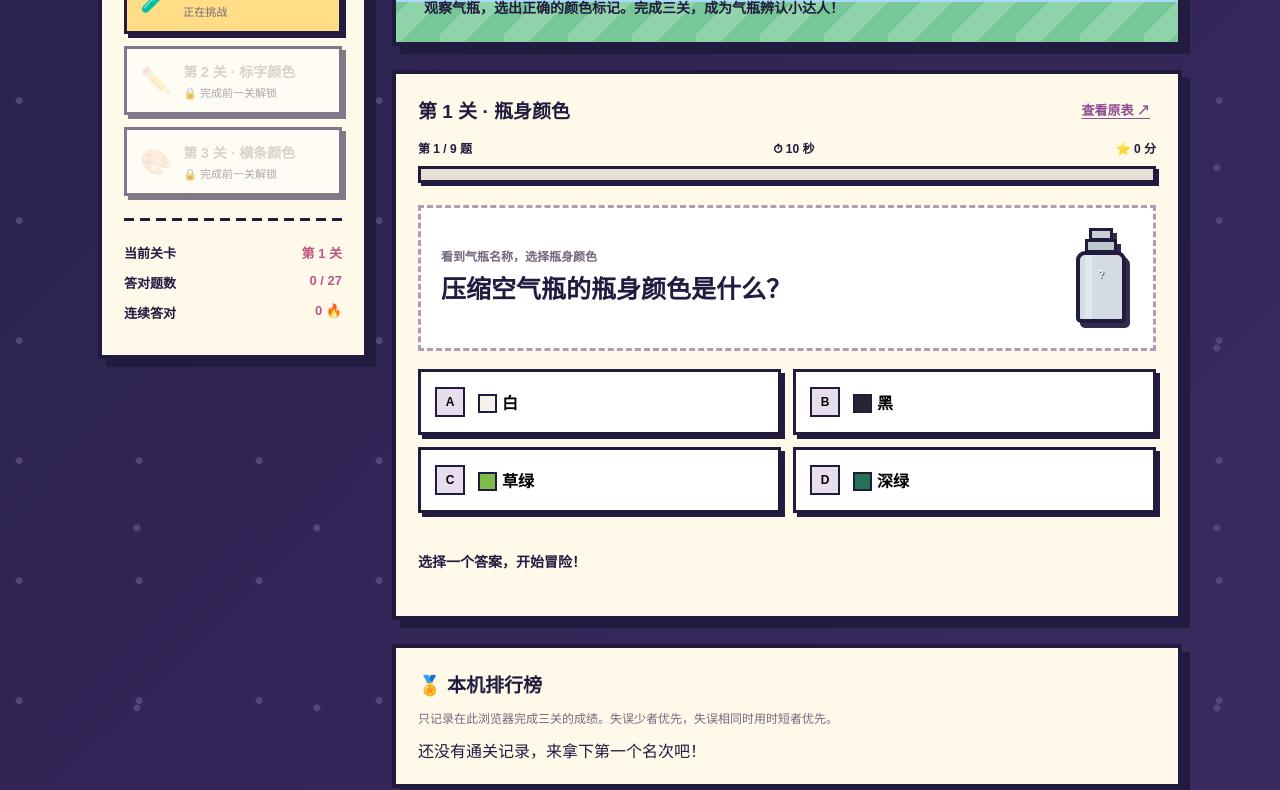
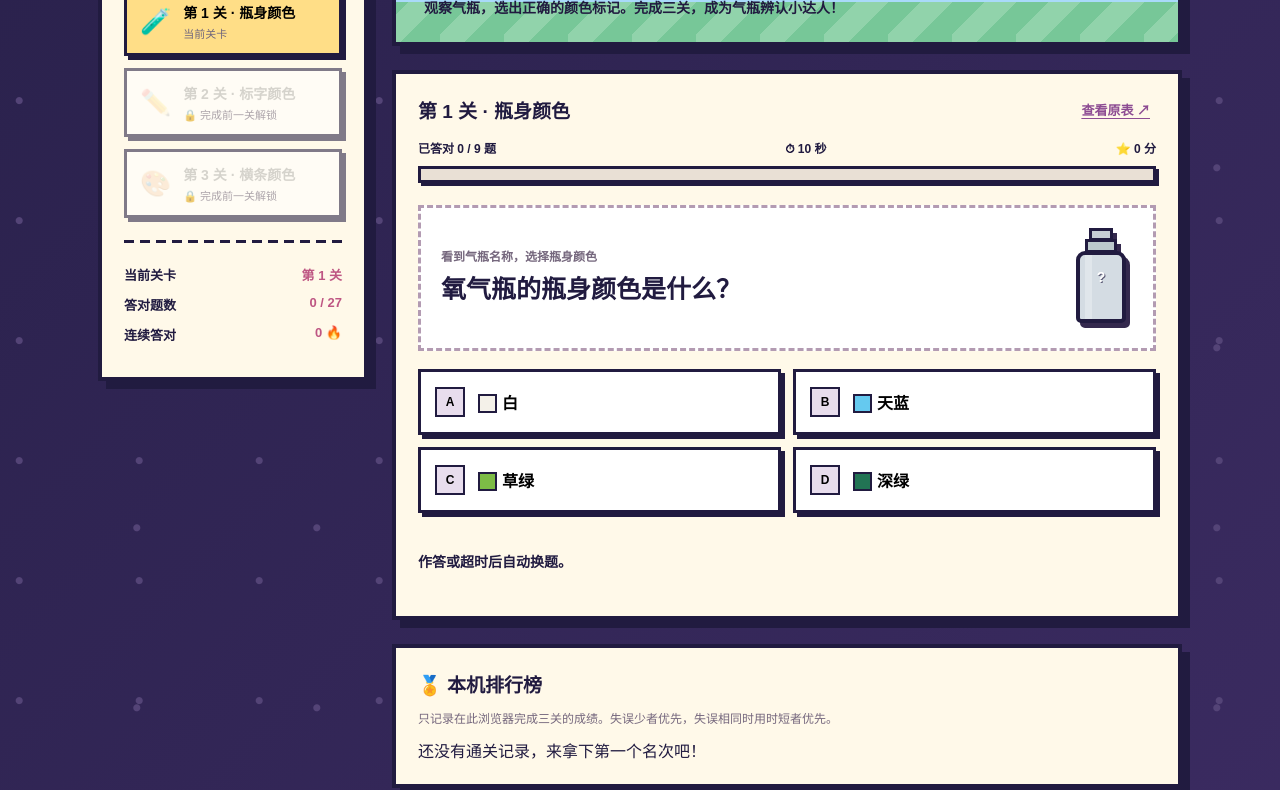
Before and after one commit to xilidada123/gas-bottle-quest, a plain HTML site: page index.html in a window 1280 px wide. Shown: the part 275-1065 px from the top of the page. Drawn offline with Linux system fonts and the light colour scheme.

Commit message:
Advance automatically through shuffled quiz questions

```diff
--- a/index.html
+++ b/index.html
@@ -16,14 +16,14 @@
     <header class="top"><div class="brand"><span class="brand-icon" aria-hidden="true">✦</span><span>气瓶色彩大冒险</span></div><div class="audio-controls"><button type="button" class="audio-button" id="sfxButton" aria-pressed="true">🔊 音效开</button><button type="button" class="audio-button" id="musicButton" aria-pressed="false">🎵 音乐关</button></div></header>
     <div class="layout">
       <aside class="panel sidebar" aria-label="关卡导航">
-        <span class="eyebrow">SELECT LEVEL</span><h2 class="side-title">冒险地图 🗺️</h2><p class="side-copy">三关记住瓶身、标字与横条颜色。答错也能继续练习！</p>
+        <span class="eyebrow">SELECT LEVEL</span><h2 class="side-title">冒险地图 🗺️</h2><p class="side-copy">三关记住瓶身、标字与横条颜色。题目和选项随机出现。答错或超时的题会在本轮结束后重出。</p>
         <div class="stage-list" id="stageList"></div><div class="side-rule"></div><div class="record"><span>当前关卡</span><span id="recordLevel">第 1 关</span></div><div class="record"><span>答对题数</span><span id="recordScore">0 / 27</span></div><div class="record"><span>连续答对</span><span id="recordStreak">0 🔥</span></div>
       </aside>
       <main class="main">
         <section class="hero"><div class="sun" aria-hidden="true"></div><div class="cloud" aria-hidden="true"></div><span class="hero-tag">★ 气瓶配色记忆训练 ★</span><h1>认准颜色，<br>开启闯关！</h1><p>观察气瓶，选出正确的颜色标记。完成三关，成为气瓶辨认小达人！</p></section>
         <section class="panel" aria-label="答题区">
           <div class="content-head"><h2 id="levelTitle">第 1 关 · 瓶身颜色</h2><button class="small-link" id="toggleGuide" type="button" aria-expanded="false">查看原表 ↗</button></div>
-          <div id="quiz"><div class="meta"><span id="progressText">第 1 / 9 题</span><span id="timerText" class="timer" aria-live="off">⏱ 15 秒</span><span id="scoreText">⭐ 0 分</span></div><div class="progress-line" role="progressbar" aria-label="本关进度" aria-valuemin="0" aria-valuemax="9" aria-valuenow="0" id="progressBar"><div class="progress-fill" id="progressFill"></div></div><div class="question"><div><p id="questionHint">观察气瓶名称</p><h3 id="questionText"></h3></div><div class="bottle" aria-hidden="true"><div class="bottle-cap"></div><div class="bottle-neck"></div><div class="bottle-body" id="bottleBody"><div class="bottle-word" id="bottleWord"></div><div class="bottle-stripe" id="bottleStripe"></div></div></div></div><div class="options" id="options"></div><div class="feedback" aria-live="polite"><span class="feedback-text" id="feedbackText">选择一个答案，开始冒险！</span><button type="button" class="pixel-button hidden" id="nextButton">下一题 →</button></div></div>
+          <div id="quiz"><div class="meta"><span id="progressText">已答对 0 / 9 题</span><span id="timerText" class="timer" aria-live="off">⏱ 15 秒</span><span id="scoreText">⭐ 0 分</span></div><div class="progress-line" role="progressbar" aria-label="本关进度" aria-valuemin="0" aria-valuemax="9" aria-valuenow="0" id="progressBar"><div class="progress-fill" id="progressFill"></div></div><div class="question"><div><p id="questionHint">观察气瓶名称</p><h3 id="questionText"></h3></div><div class="bottle" aria-hidden="true"><div class="bottle-cap"></div><div class="bottle-neck"></div><div class="bottle-body" id="bottleBody"><div class="bottle-word" id="bottleWord"></div><div class="bottle-stripe" id="bottleStripe"></div></div></div></div><div class="options" id="options"></div><div class="feedback" aria-live="polite"><span class="feedback-text" id="feedbackText">选择一个答案，开始冒险！</span></div></div>
           <div id="completion" class="completion hidden"><div class="trophy" aria-hidden="true">🏆</div><h3 id="completeTitle"></h3><p id="completeText"></p><div id="recordForm" class="hidden"><input id="playerName" class="name-input" maxlength="12" aria-label="排行榜昵称" placeholder="输入昵称"><button type="button" class="pixel-button" id="saveRecord">记录成绩</button><p id="recordMessage"></p></div><button type="button" class="pixel-button" id="completeButton">进入下一关 →</button></div>
         </section>
         <section class="panel leaderboard" aria-label="排行榜"><h2>🏅 本机排行榜</h2><p>只记录在此浏览器完成三关的成绩。失误少者优先，失误相同时用时短者优先。</p><div id="rankList"></div></section>
@@ -46,19 +46,190 @@
     const colors={黑:'#252430',天蓝:'#65c9ef',深绿:'#227454',棕:'#8d5638',灰:'#9299a2',草绿:'#7dbc46',白:'#f4f1e9',黄:'#ffd251',红:'#ed5966',绿:'#48af64'};
     const levels=[{key:'body',title:'瓶身颜色',icon:'🧪',hint:'看到气瓶名称，选择瓶身颜色'},{key:'label',title:'标字颜色',icon:'✏️',hint:'看到气瓶名称与字样，选择标字颜色'},{key:'stripe',title:'横条颜色',icon:'🎨',hint:'看到气瓶名称，选择横条颜色'}];
     const $=id=>document.getElementById(id);
-    let saved={};try{saved=JSON.parse(localStorage.getItem('gas-bottle-quest-v1')||'{}')}catch{}
-    let state={level:Math.min(2,Math.max(0,Number(saved.level)||0)),index:Math.min(9,Math.max(0,Number(saved.index)||0)+(saved.answered&&saved.lastCorrect?1:0)),score:Math.max(0,Number(saved.score)||0),streak:Math.max(0,Number(saved.streak)||0),unlocked:Math.min(2,Math.max(0,Number(saved.unlocked)||0)),answered:false,lastCorrect:false,earned:Array.isArray(saved.earned)?saved.earned:[],mistakes:Math.max(0,Number(saved.mistakes)||0),elapsed:Math.max(0,Number(saved.elapsed)||0),recorded:!!saved.recorded,order:Array.isArray(saved.order)&&saved.order.length===9?saved.order:shuffle([...Array(9).keys()])};
-    state.level=Math.min(state.level,state.unlocked);
-    function shuffle(a){for(let i=a.length-1;i>0;i--){let j=Math.floor(Math.random()*(i+1));[a[i],a[j]]=[a[j],a[i]]}return a}
-    function persist(){localStorage.setItem('gas-bottle-quest-v1',JSON.stringify({level:state.level,index:state.index,score:state.score,streak:state.streak,unlocked:state.unlocked,order:state.order,answered:state.answered,lastCorrect:state.lastCorrect,earned:state.earned,mistakes:state.mistakes,elapsed:state.elapsed,recorded:state.recorded}))}
+    const questionLimit = 15000;
+    const feedbackDelay = 900;
+    const allQuestions = gases.map((_, index) => index);
+    let saved = {};
+    try { saved = JSON.parse(localStorage.getItem('gas-bottle-quest-v1') || '{}') || {}; } catch {}
+    const earned = [...new Set(Array.isArray(saved.earned) ? saved.earned : [])]
+      .filter(key => /^[0-2]-[0-8]$/.test(key));
+    const completedLevels = levels.findIndex((_, level) => allQuestions.some(index => !earned.includes(`${level}-${index}`)));
+    const unlocked = completedLevels < 0 ? 2 : completedLevels;
+    const state = {
+      level: Math.min(unlocked, Math.max(0, Number(saved.level) || 0)),
+      unlocked,
+      earned,
+      score: earned.length,
+      streak: Number(saved.streak) || 0,
+      mistakes: Number(saved.mistakes) || 0,
+      elapsed: Number(saved.elapsed) || 0,
+      recorded: !!saved.recorded,
+      order: [],
+      retry: []
+    };
+    let timerId, advanceId, deadline, questionOpen = false;
+
+    function shuffle(items) {
+      for (let index = items.length - 1; index > 0; index--) {
+        const other = Math.floor(Math.random() * (index + 1));
+        [items[index], items[other]] = [items[other], items[index]];
+      }
+      return items;
+    }
+
+    function pendingQuestions() {
+      return allQuestions.filter(index => !state.earned.includes(`${state.level}-${index}`));
+    }
+
+    function loadRound() {
+      const pending = pendingQuestions();
+      const queue = Array.isArray(saved.roundOrder) && Array.isArray(saved.retry)
+        ? [...saved.roundOrder, ...saved.retry] : [];
+      if (saved.level === state.level && queue.length === pending.length
+          && new Set(queue).size === pending.length && queue.every(index => pending.includes(index))) {
+        state.order = saved.roundOrder;
+        state.retry = saved.retry;
+      } else {
+        state.order = shuffle(pending);
+      }
+    }
+
+    function persist() {
+      const { order, ...progress } = state;
+      localStorage.setItem('gas-bottle-quest-v1', JSON.stringify({ ...progress, roundOrder: order }));
+    }
     function optionSet(correct,key){const pool=[...new Set(gases.map(g=>g[key]))].filter(x=>x!==correct);shuffle(pool);return shuffle([correct,...pool.slice(0,3)])}
-    function renderStages(){ $('stageList').innerHTML='';levels.forEach((level,i)=>{let btn=document.createElement('button');btn.type='button';btn.className='stage-button'+(i===state.level?' active':'')+(i>state.unlocked?' locked':'');btn.disabled=i>state.unlocked;btn.innerHTML=`<span class="stage-icon" aria-hidden="true">${level.icon}</span><span class="stage-text"><strong>第 ${i+1} 关 · ${level.title}</strong><small>${i>state.unlocked?'🔒 完成前一关解锁':i<state.level?'✓ 已解锁':'正在挑战'}</small></span>`;btn.addEventListener('click',()=>{if(i===state.level)return;state.level=i;state.index=0;state.order=shuffle([...Array(9).keys()]);state.answered=false;persist();render()});$('stageList').append(btn)})}
+    function renderStages() {
+      $('stageList').innerHTML = '';
+      levels.forEach((level, index) => {
+        const button = document.createElement('button');
+        button.type = 'button';
+        button.disabled = index > state.unlocked;
+        button.className = 'stage-button' + (index === state.level ? ' active' : '') + (button.disabled ? ' locked' : '');
+        const status = button.disabled ? '🔒 完成前一关解锁' : index === state.level ? '当前关卡' : '✓ 已解锁';
+        button.innerHTML = `<span class="stage-icon" aria-hidden="true">${level.icon}</span><span class="stage-text"><strong>第 ${index + 1} 关 · ${level.title}</strong><small>${status}</small></span>`;
+        button.addEventListener('click', () => {
+          if (index === state.level) return;
+          state.level = index;
+          state.retry = [];
+          state.order = shuffle(pendingQuestions());
+          persist();
+          render();
+        });
+        $('stageList').append(button);
+      });
+    }
     function renderBottle(g){let body=$('bottleBody');body.style.setProperty('--body-color',state.level===0?'#d4dce3':colors[g.body]);body.style.setProperty('--word-color',state.level>=2?colors[g.label]:'#fff');$('bottleWord').textContent=state.level===0?'?':g.word;$('bottleWord').style.fontSize=g.word.length>2?'10px':'14px';$('bottleStripe').style.display='none'}
-    function renderQuestion(){let g=gases[state.order[state.index]],level=levels[state.level];$('levelTitle').textContent=`第 ${state.level+1} 关 · ${level.title}`;$('progressText').textContent=`第 ${state.index+1} / 9 题`;$('scoreText').textContent=`⭐ ${state.score} 分`;$('progressFill').style.width=`${state.index/9*100}%`;$('progressBar').setAttribute('aria-valuenow',String(state.index));$('questionHint').textContent=level.hint;$('questionText').textContent=state.level===1?`${g.name}（字样：${g.word}）的标字是什么颜色？`:`${g.name}的${level.title}是什么？`;renderBottle(g);$('options').innerHTML='';optionSet(g[level.key],level.key).forEach((answer,i)=>{let btn=document.createElement('button');btn.type='button';btn.className='option';let swatch=answer==='无横条'?'':`<span class="swatch" style="--swatch:${colors[answer]}" aria-hidden="true"></span>`;btn.innerHTML=`<span class="option-key">${'ABCD'[i]}</span><span>${swatch}${answer}</span>`;btn.addEventListener('click',()=>answerQuestion(btn,answer,g[level.key]));$('options').append(btn)});$('feedbackText').textContent='选择一个答案，开始冒险！';$('feedbackText').className='feedback-text';$('nextButton').classList.add('hidden');state.answered=false}
-    function answerQuestion(btn,answer,correct){if(state.answered)return;state.answered=true;let ok=answer===correct,earnedKey=`${state.level}-${state.order[state.index]}`;state.lastCorrect=ok;playAnswerSound(ok);if(ok){if(!state.earned.includes(earnedKey)){state.earned.push(earnedKey);state.score=state.earned.length}state.streak++}else state.streak=0;[...$('options').children].forEach(b=>{b.disabled=true;if(b===btn)b.classList.add(ok?'correct':'wrong');if(b.textContent.trim().endsWith(correct))b.classList.add('correct')});$('feedbackText').textContent=ok?`答对啦！${state.streak>=3?' 连续答对 '+state.streak+' 题！':''}`:`再记一次：正确答案是「${correct}」。答对这题才能继续。`;$('feedbackText').className='feedback-text '+(ok?'good':'bad');$('nextButton').textContent=ok?(state.index===8?'完成本关 →':'下一题 →'):'再试一次 ↻';$('nextButton').classList.remove('hidden');$('recordScore').textContent=`${state.score} / 27`;$('recordStreak').textContent=`${state.streak} 🔥`;persist()}
-    function next(){if(!state.answered)return;if(state.lastCorrect)state.index++;state.answered=false;persist();render()}
-    function renderCompletion(){ $('quiz').classList.add('hidden');$('completion').classList.remove('hidden');$('completeTitle').textContent=state.level===2?'全部通关！':'本关通关！';$('completeText').textContent=state.level===2?`你已经完成 27 道题，累计答对 ${state.score} 题。打开原表复习，随时可以再来一轮。`:`第 ${state.level+1} 关已完成，继续挑战「${levels[state.level+1].title}」！`;$('completeButton').textContent=state.level===2?'重新挑战 ↻':'进入下一关 →';$('progressFill').style.width='100%';$('progressBar').setAttribute('aria-valuenow','9');if(state.level<2){state.unlocked=Math.max(state.unlocked,state.level+1);persist();renderStages()}}
-    function render(){renderStages();$('recordLevel').textContent=`第 ${state.level+1} 关`;$('recordScore').textContent=`${state.score} / 27`;$('recordStreak').textContent=`${state.streak} 🔥`;$('quiz').classList.remove('hidden');$('completion').classList.add('hidden');if(state.index>=9)renderCompletion();else renderQuestion()}
+    function renderQuestion() {
+      const index = state.order[0];
+      const gas = gases[index];
+      const level = levels[state.level];
+      const done = gases.length - pendingQuestions().length;
+      $('progressText').textContent = `已答对 ${done} / ${gases.length} 题`;
+      $('scoreText').textContent = `⭐ ${state.score} 分`;
+      $('progressFill').style.width = `${done / gases.length * 100}%`;
+      $('progressBar').setAttribute('aria-valuenow', String(done));
+      $('questionHint').textContent = level.hint;
+      $('questionText').textContent = state.level === 1
+        ? `${gas.name}（字样：${gas.word}）的标字是什么颜色？`
+        : `${gas.name}的${level.title}是什么？`;
+      renderBottle(gas);
+      $('options').innerHTML = '';
+      const correct = gas[level.key];
+      optionSet(correct, level.key).forEach((answer, position) => {
+        const button = document.createElement('button');
+        button.type = 'button';
+        button.className = 'option';
+        button.dataset.answer = answer;
+        const swatch = answer === '无横条' ? '' : `<span class="swatch" style="--swatch:${colors[answer]}" aria-hidden="true"></span>`;
+        button.innerHTML = `<span class="option-key">${'ABCD'[position]}</span><span>${swatch}${answer}</span>`;
+        button.addEventListener('click', () => answerQuestion(button, correct));
+        $('options').append(button);
+      });
+      $('feedbackText').textContent = '作答或超时后自动换题。';
+      $('feedbackText').className = 'feedback-text';
+      $('timerText').textContent = '⏱ 15 秒';
+      $('timerText').classList.remove('danger');
+      questionOpen = true;
+      deadline = Date.now() + questionLimit;
+      timerId = setInterval(() => {
+        const left = Math.max(0, Math.ceil((deadline - Date.now()) / 1000));
+        $('timerText').textContent = `⏱ ${left} 秒`;
+        $('timerText').classList.toggle('danger', left <= 5);
+        if (left === 0) answerQuestion(null, correct);
+      }, 100);
+    }
+
+    function answerQuestion(button, correct) {
+      if (!questionOpen) return;
+      questionOpen = false;
+      clearInterval(timerId);
+      const remaining = Math.max(0, deadline - Date.now());
+      const timedOut = remaining === 0;
+      const ok = !timedOut && button?.dataset.answer === correct;
+      const index = state.order.shift();
+      state.elapsed += Math.ceil((questionLimit - remaining) / 1000);
+      if (ok) {
+        state.earned.push(`${state.level}-${index}`);
+        state.score = state.earned.length;
+        state.streak++;
+      } else {
+        state.retry.push(index);
+        state.mistakes++;
+        state.streak = 0;
+      }
+      if (state.order.length === 0 && state.retry.length > 0) {
+        state.order = shuffle(state.retry);
+        state.retry = [];
+        if (state.order.length > 1 && state.order[0] === index) {
+          const other = 1 + Math.floor(Math.random() * (state.order.length - 1));
+          [state.order[0], state.order[other]] = [state.order[other], state.order[0]];
+        }
+      }
+      persist();
+      playAnswerSound(ok);
+      for (const option of $('options').children) {
+        option.disabled = true;
+        if (option.dataset.answer === correct) option.classList.add('correct');
+        if (!timedOut && !ok && option === button) option.classList.add('wrong');
+      }
+      if (timedOut) $('timerText').textContent = '⏱ 0 秒';
+      const result = timedOut ? '时间到！' : '答错啦！';
+      $('feedbackText').textContent = ok ? '答对啦！' : `${result}正确答案是「${correct}」。`;
+      $('feedbackText').className = 'feedback-text ' + (ok ? 'good' : 'bad');
+      advanceId = setTimeout(render, feedbackDelay);
+    }
+
+    function renderCompletion() {
+      $('quiz').classList.add('hidden');
+      $('completion').classList.remove('hidden');
+      const finalLevel = state.level === levels.length - 1;
+      $('completeTitle').textContent = finalLevel ? '全部通关！' : '本关通关！';
+      $('completeText').textContent = finalLevel
+        ? `你已答对全部 ${state.score} 题！`
+        : `本关全部答对。继续挑战「${levels[state.level + 1].title}」！`;
+      $('completeButton').textContent = finalLevel ? '重新挑战 ↻' : '进入下一关 →';
+      $('recordForm').classList.toggle('hidden', !finalLevel || state.recorded);
+    }
+
+    function render() {
+      clearInterval(timerId);
+      clearTimeout(advanceId);
+      questionOpen = false;
+      if (state.order.length === 0 && state.level < levels.length - 1) {
+        state.unlocked = Math.max(state.unlocked, state.level + 1);
+        persist();
+      }
+      renderStages();
+      $('levelTitle').textContent = `第 ${state.level + 1} 关 · ${levels[state.level].title}`;
+      $('recordLevel').textContent = `第 ${state.level + 1} 关`;
+      $('recordScore').textContent = `${state.score} / 27`;
+      $('recordStreak').textContent = `${state.streak} 🔥`;
+      $('quiz').classList.remove('hidden');
+      $('completion').classList.add('hidden');
+      if (state.order.length > 0) renderQuestion();
+      else renderCompletion();
+    }
     function renderGuide(){gases.forEach(g=>{let tr=document.createElement('tr');[g.name,g.body,g.word,g.label,g.stripe].forEach((v,i)=>{let td=document.createElement('td');if(i===1||i===3||i===4){if(v!=='无横条'){let s=document.createElement('span');s.className='swatch';s.style.setProperty('--swatch',colors[v]);td.append(s)}}td.append(document.createTextNode(v));tr.append(td)});$('guideRows').append(tr)})}
     let audioContext=null,musicTimer=null,musicStep=0,sfxOn=true,musicOn=false;
     const melody=[523,659,784,659,587,698,880,698,659,784,988,784,587,698,784,0];
@@ -68,15 +239,36 @@
     function musicTick(){if(document.hidden||!musicOn)return;const note=melody[musicStep++%melody.length];tone(note,0.16,0.012);if(musicStep%4===1)tone(131,0.08,0.008)}
     $('sfxButton').addEventListener('click',()=>{sfxOn=!sfxOn;$('sfxButton').textContent=sfxOn?'🔊 音效开':'🔇 音效关';$('sfxButton').setAttribute('aria-pressed',String(sfxOn));if(sfxOn)tone(740,0.1,0.035)});
     $('musicButton').addEventListener('click',()=>{musicOn=!musicOn;$('musicButton').textContent=musicOn?'🎵 音乐开':'🎵 音乐关';$('musicButton').setAttribute('aria-pressed',String(musicOn));if(musicOn){getAudio();musicStep=0;musicTick();musicTimer=setInterval(musicTick,230)}else{clearInterval(musicTimer);musicTimer=null}});
-    let timerId=null,timerStart=0;
-    const baseRenderQuestion=renderQuestion,baseAnswerQuestion=answerQuestion,baseRenderCompletion=renderCompletion;
-    function stopTimer(){if(timerId){clearInterval(timerId);timerId=null}}
-    renderQuestion=function(){stopTimer();baseRenderQuestion();timerStart=Date.now();$('timerText').classList.remove('danger');$('timerText').textContent='⏱ 15 秒';const correct=gases[state.order[state.index]][levels[state.level].key];timerId=setInterval(()=>{if(state.answered)return;const left=Math.max(0,Math.ceil((timerStart+15000-Date.now())/1000));$('timerText').textContent=`⏱ ${left} 秒`;$('timerText').classList.toggle('danger',left<=5);if(left===0)answerQuestion(null,'',correct)},200)};
-    answerQuestion=function(btn,answer,correct){if(state.answered)return;stopTimer();state.elapsed+=Math.min(15,Math.ceil((Date.now()-timerStart)/1000));if(answer!==correct)state.mistakes++;baseAnswerQuestion(btn,answer,correct);if(btn===null)$('feedbackText').textContent=`时间到！正确答案是「${correct}」。答对这题才能继续。`;persist()};
-    renderCompletion=function(){stopTimer();baseRenderCompletion();$('recordForm').classList.toggle('hidden',state.level!==2||state.recorded)};
+
     function renderRank(){let records=[];try{records=JSON.parse(localStorage.getItem('gas-bottle-ranking-v1')||'[]')}catch{}$('rankList').innerHTML='';if(!records.length){$('rankList').textContent='还没有通关记录，来拿下第一个名次吧！';return}records.sort((a,b)=>a.mistakes-b.mistakes||a.elapsed-b.elapsed).slice(0,10).forEach((r,i)=>{const row=document.createElement('div');row.className='rank-row';const place=document.createElement('strong'),name=document.createElement('span'),score=document.createElement('span');place.textContent=`#${i+1}`;name.textContent=r.name;score.textContent=`失误 ${r.mistakes} · ${Math.floor(r.elapsed/60)}分${r.elapsed%60}秒`;row.append(place,name,score);$('rankList').append(row)})}
-    $('saveRecord').addEventListener('click',()=>{if(state.level!==2||state.index<9||state.recorded)return;const name=$('playerName').value.trim().slice(0,12)||'匿名冒险家';let records=[];try{records=JSON.parse(localStorage.getItem('gas-bottle-ranking-v1')||'[]')}catch{}records.push({name,mistakes:state.mistakes,elapsed:state.elapsed});localStorage.setItem('gas-bottle-ranking-v1',JSON.stringify(records.sort((a,b)=>a.mistakes-b.mistakes||a.elapsed-b.elapsed).slice(0,20)));state.recorded=true;persist();$('recordMessage').textContent='成绩已记入本机排行榜！';$('recordForm').classList.add('hidden');renderRank()});
-    $('nextButton').addEventListener('click',next);$('completeButton').addEventListener('click',()=>{if(state.level===2){state.level=0;state.unlocked=0;state.score=0;state.streak=0;state.earned=[];state.mistakes=0;state.elapsed=0;state.recorded=false}else state.level++;state.index=0;state.order=shuffle([...Array(9).keys()]);state.answered=false;persist();render()});$('toggleGuide').addEventListener('click',()=>{let shown=$('guide').classList.toggle('hidden')===false;$('toggleGuide').textContent=shown?'收起原表 ↑':'查看原表 ↗';$('toggleGuide').setAttribute('aria-expanded',String(shown));if(shown)$('guide').scrollIntoView({behavior:'smooth',block:'start'})});document.addEventListener('keydown',e=>{if(e.target.tagName==='BUTTON')return;if(state.answered&&e.key==='Enter')next();if(!state.answered&&/^[1-4a-dA-D]$/.test(e.key)){let i=/^[1-4]$/.test(e.key)?Number(e.key)-1:e.key.toUpperCase().charCodeAt(0)-65;$('options').children[i]?.click()}});renderGuide();renderRank();render();
+    $('saveRecord').addEventListener('click',()=>{if(state.level!==2||state.score!==27||state.recorded)return;const name=$('playerName').value.trim().slice(0,12)||'匿名冒险家';let records=[];try{records=JSON.parse(localStorage.getItem('gas-bottle-ranking-v1')||'[]')}catch{}records.push({name,mistakes:state.mistakes,elapsed:state.elapsed});localStorage.setItem('gas-bottle-ranking-v1',JSON.stringify(records.sort((a,b)=>a.mistakes-b.mistakes||a.elapsed-b.elapsed).slice(0,20)));state.recorded=true;persist();$('recordMessage').textContent='成绩已记入本机排行榜！';$('recordForm').classList.add('hidden');renderRank()});
+    $('completeButton').addEventListener('click', () => {
+      if (state.level === levels.length - 1) {
+        Object.assign(state, { level: 0, unlocked: 0, earned: [], score: 0, streak: 0, mistakes: 0, elapsed: 0, recorded: false });
+      } else {
+        state.level++;
+      }
+      state.retry = [];
+      state.order = shuffle(pendingQuestions());
+      persist();
+      render();
+    });
+    $('toggleGuide').addEventListener('click', () => {
+      const shown = !$('guide').classList.toggle('hidden');
+      $('toggleGuide').textContent = shown ? '收起原表 ↑' : '查看原表 ↗';
+      $('toggleGuide').setAttribute('aria-expanded', String(shown));
+      if (shown) $('guide').scrollIntoView({ behavior: 'smooth', block: 'start' });
+    });
+    document.addEventListener('keydown', event => {
+      if (!questionOpen || event.target.matches('input, textarea, [contenteditable]')) return;
+      const position = 'abcd'.indexOf(event.key.toLowerCase());
+      if (/^[1-4]$/.test(event.key)) $('options').children[Number(event.key) - 1]?.click();
+      else if (/^[a-d]$/i.test(event.key)) $('options').children[position]?.click();
+    });
+    loadRound();
+    renderGuide();
+    renderRank();
+    render();
   </script>
 </body>
 </html>
```
